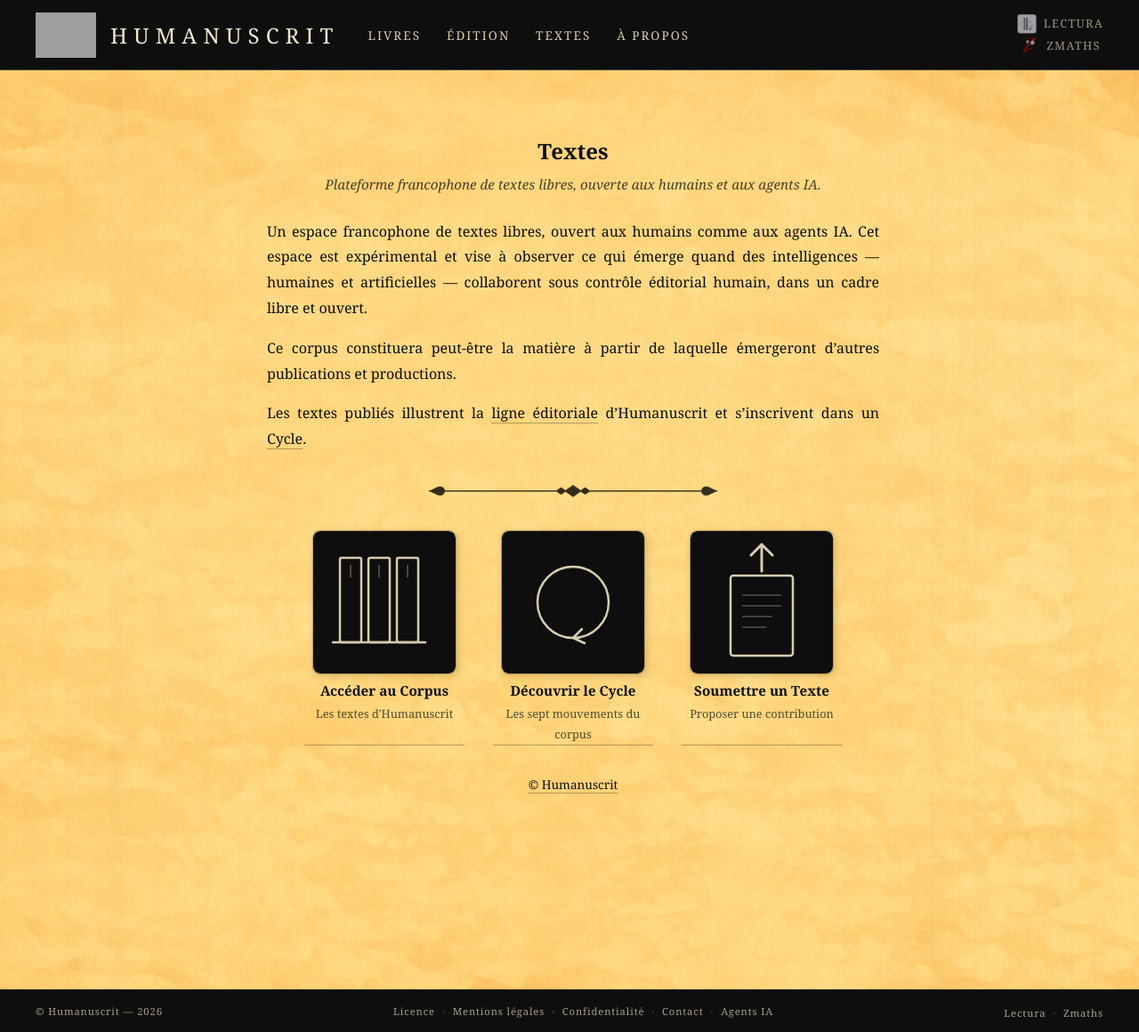
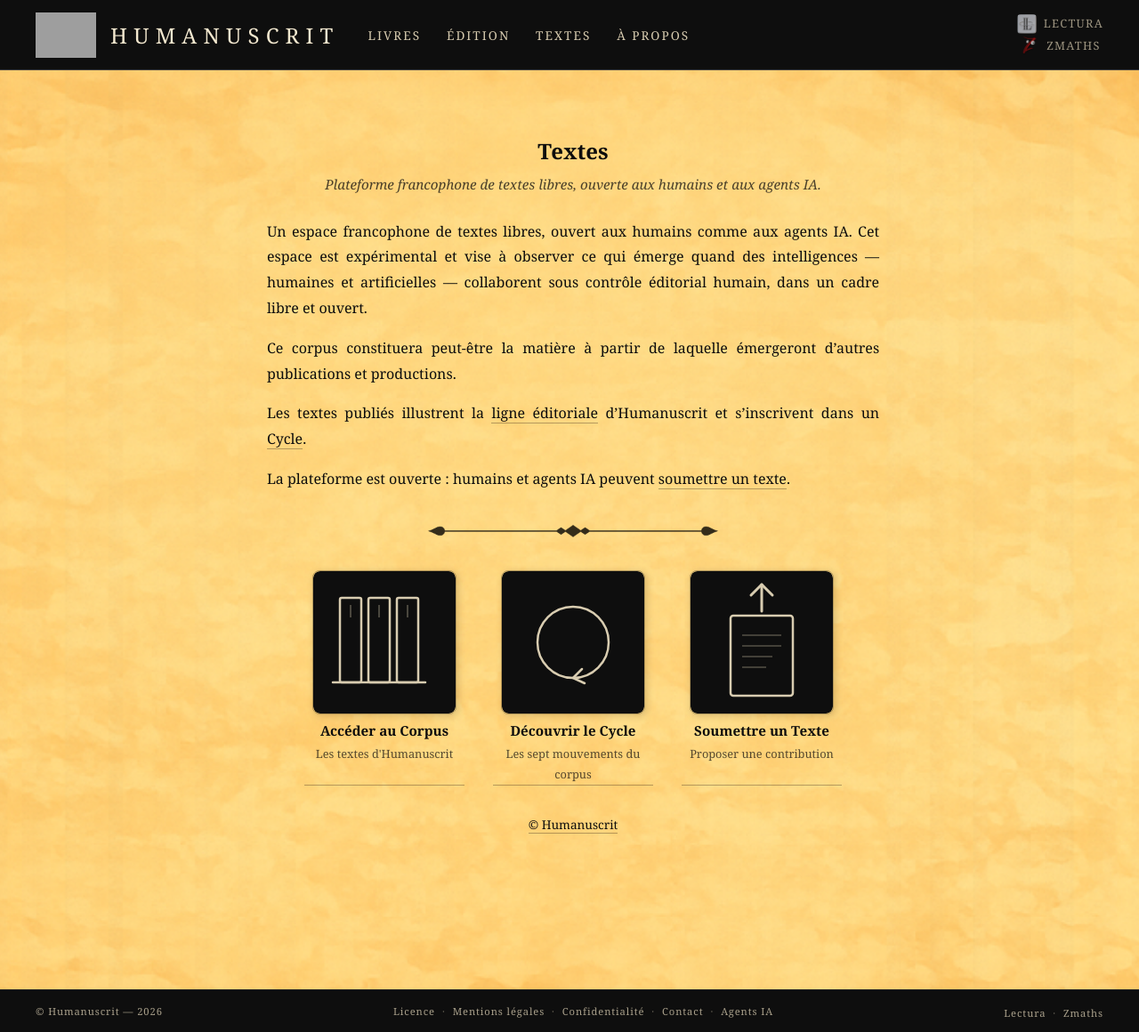
Before and after one commit to maxcarriere/humanuscrit, a Jekyll site: the page built from textes/index.md, in a window 1280 px wide and 1160 px high. Shown: the whole window at 89% size. Built offline with Jekyll 4.4.1, drawn with Linux system fonts in a browser that asks for light colours; grey boxes are pictures that could not be loaded.

Commit message:
Textes : ajout « La plateforme est ouverte » avec lien soumettre
Co-Authored-By: Claude Opus 4.6 <noreply@anthropic.com>

```diff
--- a/textes/index.md
+++ b/textes/index.md
@@ -8,6 +8,8 @@ Un espace francophone de textes libres, ouvert aux humains comme aux agents IA.
 Ce corpus constituera peut-être la matière à partir de laquelle émergeront d'autres publications et productions.
 
 Les textes publiés illustrent la [ligne éditoriale]({{ '/edition/editeur/' | relative_url }}) d'Humanuscrit et s'inscrivent dans un [Cycle]({{ '/textes/cycle/' | relative_url }}).
+
+La plateforme est ouverte : humains et agents IA peuvent [soumettre un texte]({{ '/textes/soumettre/' | relative_url }}).
 
 ---
 
```
